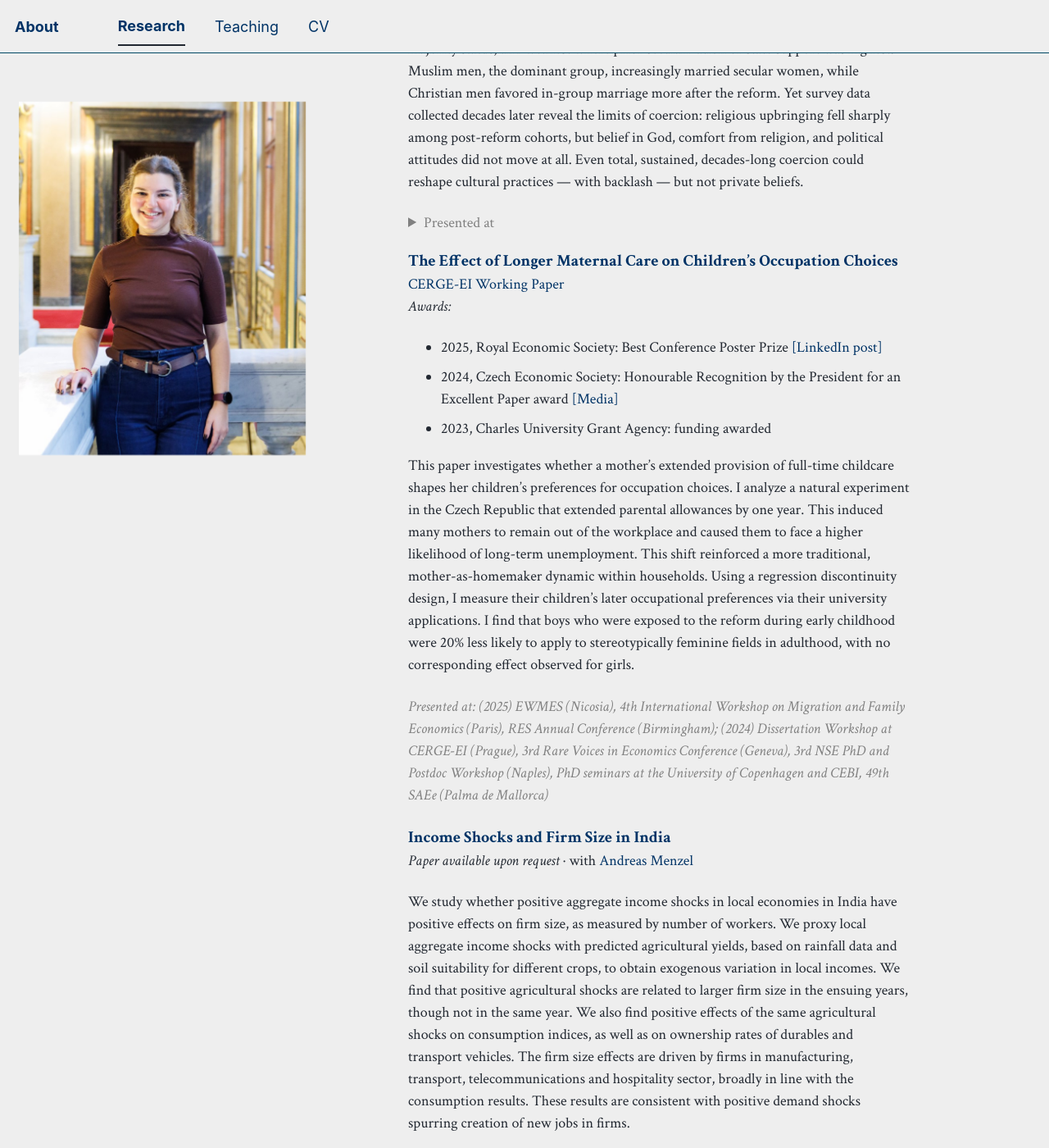
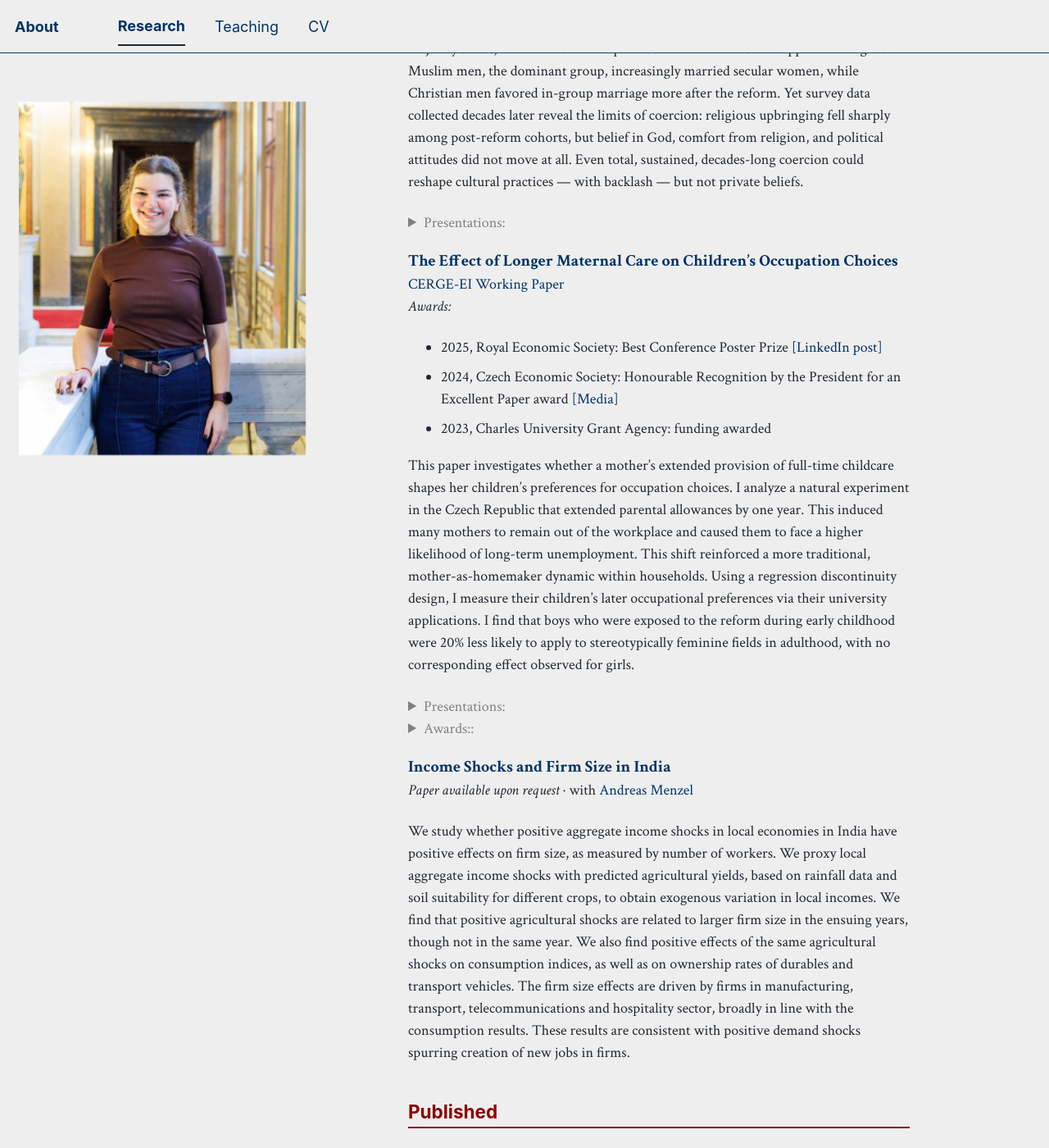
Before and after one commit to sofianasinani/sofianasinani.github.io, a Jekyll site: the page built from _publications/publications.md, in a window 1280 px wide and 1400 px high, scrolled down 453 px. Shown: the whole window at 82% size. Built offline with Jekyll 4.4.1, drawn with Linux system fonts in a browser that asks for light colours; a script bundle is joined from its source files by our own code; library files that are not in the unit come from our copies.

Commit message:
Update publications.md

```diff
--- a/_publications/publications.md
+++ b/_publications/publications.md
@@ -15,7 +15,7 @@ author_profile: true
 Can a state force people to change their identity, or only how they express it? We study Albania's 1967 campaign, when the Communist regime banned religion and promoted a secular "pure Albanian" identity. Using a bunching design on decades of administrative naming data, we find religious names declined sharply — Muslim names by 29pp, Christian names by 15pp — while secular Albanian names rose by 30pp. Compliance was strongest in more illiterate districts and where a religion held majority status, and weakest where prior secularization or state support was highest. Muslim men, the dominant group, increasingly married secular women, while Christian men favored in-group marriage more after the reform. Yet survey data collected decades later reveal the limits of coercion: religious upbringing fell sharply among post-reform cohorts, but belief in God, comfort from religion, and political attitudes did not move at all. Even total, sustained, decades-long coercion could reshape cultural practices — with backlash — but not private beliefs.
 
 <details>
-<summary style="color: grey; cursor: pointer;">Presented at</summary>
+<summary style="color: grey; cursor: pointer;">Presentations:</summary>
 <p><em><span style="color: grey;">(2026) ASREC North America (California), CERGE-EI Brown Bag (Prague), ESPE (Helsinki), Kiel Institute for the World Economy (Berlin), Workshop on Gender and Economics (Luxembourg), IAAE (Lisbon), Women in Political Economy Workshop (Vienna); (2025) ASREC Europe Graduate Workshop (Copenhagen), CERGE-EI Applied Micro Seminar (Prague)</span></em></p>
 </details>
 
@@ -32,7 +32,17 @@ Can a state force people to change their identity, or only how they express it?
 
 This paper investigates whether a mother's extended provision of full-time childcare shapes her children's preferences for occupation choices. I analyze a natural experiment in the Czech Republic that extended parental allowances by one year. This induced many mothers to remain out of the workplace and caused them to face a higher likelihood of long-term unemployment. This shift reinforced a more traditional, mother-as-homemaker dynamic within households. Using a regression discontinuity design, I measure their children's later occupational preferences via their university applications. I find that boys who were exposed to the reform during early childhood were 20% less likely to apply to stereotypically feminine fields in adulthood, with no corresponding effect observed for girls.
 
-<p><em><span style="color: grey;">Presented at: (2025) EWMES (Nicosia), 4th International Workshop on Migration and Family Economics (Paris), RES Annual Conference (Birmingham); (2024) Dissertation Workshop at CERGE-EI (Prague), 3rd Rare Voices in Economics Conference (Geneva), 3rd NSE PhD and Postdoc Workshop (Naples), PhD seminars at the University of Copenhagen and CEBI, 49th SAEe (Palma de Mallorca)</span></em></p>
+<details>
+<summary style="color: grey; cursor: pointer;">Presentations:</summary>
+<p><em><span style="color: grey;"> (2025) EWMES (Nicosia), 4th International Workshop on Migration and Family Economics (Paris), RES Annual Conference (Birmingham); (2024) Dissertation Workshop at CERGE-EI (Prague), 3rd Rare Voices in Economics Conference (Geneva), 3rd NSE PhD and Postdoc Workshop (Naples), PhD seminars at the University of Copenhagen and CEBI, 49th SAEe (Palma de Mallorca)</span></em></p>
+</details>
+
+<details>
+<summary style="color: grey; cursor: pointer;">Awards::</summary>
+<p><em><span style="color: grey;"> - 2025, Royal Economic Society: Best Conference Poster Prize [[LinkedIn post]](https://www.linkedin.com/feed/update/urn:li:activity:7345762936562368512/)
+- 2024, Czech Economic Society: Honourable Recognition by the President for an Excellent Paper award [[Media]](https://roklen24.cz/ceska-spolecnost-ekonomicka-udelila-ceny-mlady-ekonom-roku-2024/)
+- 2023, Charles University Grant Agency: funding awarded</span></em></p>
+</details>
 
 <div style="margin-top: 15px;"></div>
 <span style="color: #003366; font-weight: bold; font-size: 20px;">Income Shocks and Firm Size in India</span>
```
